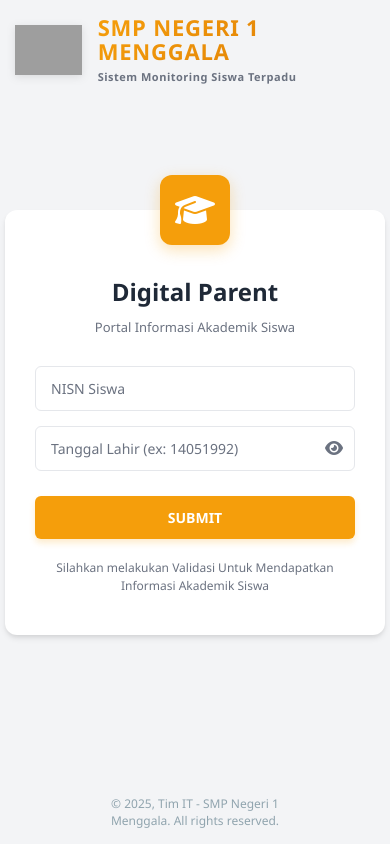
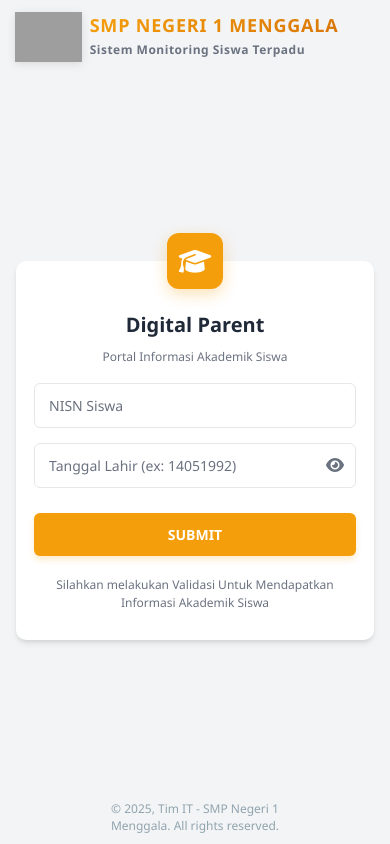
Before and after one commit to MDimas57/e-parent, a Laravel app: page / in a window 390 px wide. Run offline with Laravel 12, Linux system fonts and the light colour scheme; grey boxes are pictures that could not be loaded.

Commit message:
responsif halaman login

```diff
--- a/resources/views/parent/login.blade.php
+++ b/resources/views/parent/login.blade.php
@@ -233,10 +233,68 @@
             text-align: center;
         }
 
-        /* Responsif untuk HP */
+        /* Responsif untuk tablet dan HP (header tetap di kiri) */
+        @media (max-width: 900px) {
+            .header-logo {
+                top: 14px;
+                left: 30px;
+                transform: none;
+                gap: 12px;
+            }
+            .header-logo img {
+                height: 60px;
+            }
+            .logo-text h1 {
+                font-size: 20px;
+            }
+            .login-card {
+                max-width: 92%;
+                padding: 48px 22px 32px;
+                margin-top: 48px;
+                margin-left: 30px;
+                margin-right: 30px;
+            }
+            .floating-icon {
+                width: 64px;
+                height: 64px;
+                top: -32px;
+                font-size: 28px;
+            }
+        }
+
         @media (max-width: 480px) {
-            .header-logo { top: 15px; left: 15px; }
-            .footer-copyright { bottom: 15px; left: 50%; transform: translateX(-50%); }
+            .header-logo {
+                top: 12px;
+                left: 15px;
+                transform: none;
+                gap: 8px;
+            }
+            .header-logo img {
+                height: 56px;
+            }
+            .logo-text h1 {
+                font-size: 18px;
+            }
+            .logo-text .subtitle { font-size: 12px; }
+            .login-card {
+                max-width: 95%;
+                padding: 40px 18px 28px;
+                margin-top: 56px;
+                border-radius: 10px;
+                margin-left: 16px;
+                margin-right: 16px;
+            }
+            .floating-icon {
+                width: 56px;
+                height: 56px;
+                top: -28px;
+                font-size: 26px;
+            }
+            .login-title { font-size: 20px; }
+            .login-subtitle { font-size: 12px; margin-bottom: 18px; }
+            .form-control { padding: 12px 14px; font-size: 14px; }
+            .btn-submit { padding: 12px; font-size: 14px; }
+            .footer-copyright { bottom: 10px; font-size: 12px; }
         }
     </style>
 </head>
```
